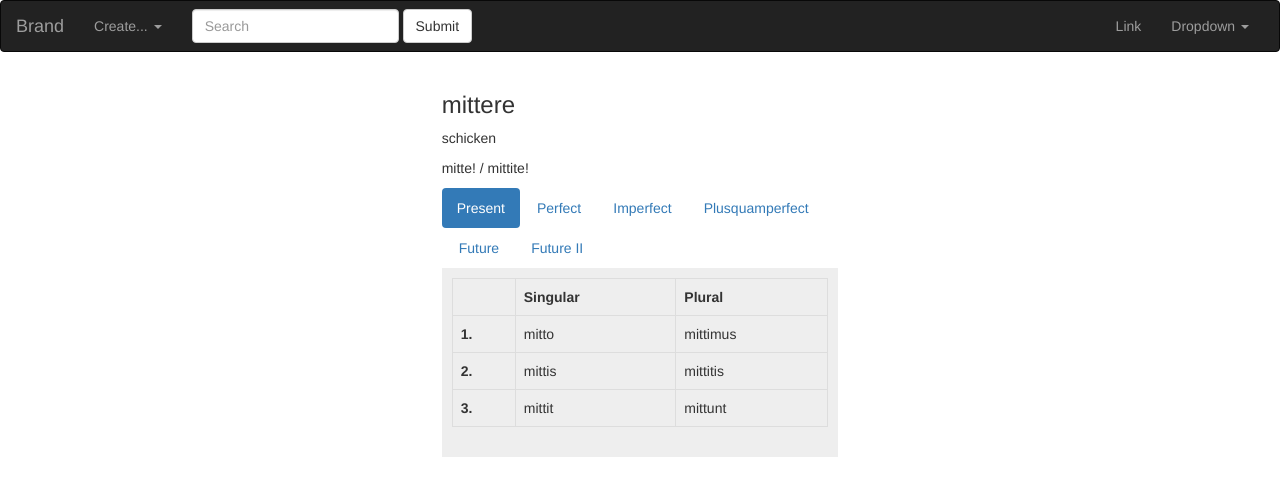
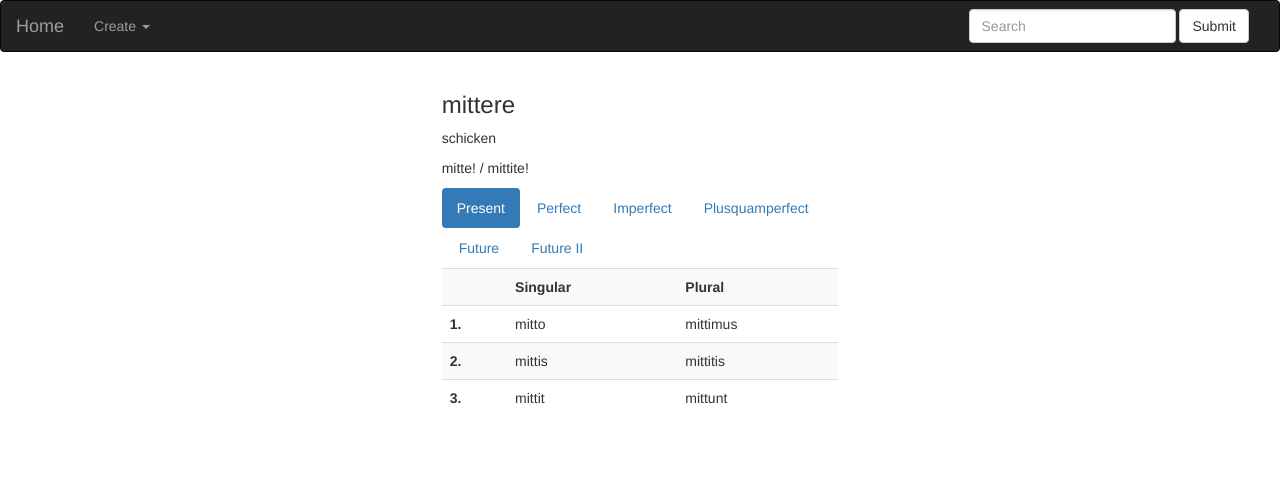
Before and after one commit to MrP01/PyLatein, a Django app: a page that uses Vokabel/templates/layout.html in a window 1280 px wide. Shown: the top 496 px of the page. Run offline with Django 3.2, Linux system fonts and the light colour scheme; data comes from the database, SQL or seed files in the repository; both versions use the stored data as it was before the commit; some libraries are stand-ins or nearby versions.

Commit message:
Some style adjustments removed redundant 'VerbEndings' and 'Conjugation' models

```diff
--- a/Vokabel/models.py
+++ b/Vokabel/models.py
@@ -23,6 +23,7 @@ class Vocable(models.Model):
 	translation=models.CharField(max_length=100)
 	class Meta:
 		abstract=True
+
 
 #################################
 #Noun
@@ -97,23 +98,6 @@ class Verb(Vocable):
 	future2_pl1=models.CharField(max_length=100)
 	future2_pl2=models.CharField(max_length=100)
 	future2_pl3=models.CharField(max_length=100)
-
-class Conjugation(models.Model):
-	id=models.CharField(max_length=5, primary_key=True)
-	description=models.CharField(max_length=100)
-	vocal=models.CharField(max_length=1)
-
-class VerbEndings(models.Model):
-	"""Contains 3 singular and 3 plural endings for a verb"""
-	id=models.CharField(max_length=5, primary_key=True)
-	description=models.CharField(max_length=100)
-
-	sg1=models.CharField(max_length=12)
-	sg2=models.CharField(max_length=12)
-	sg3=models.CharField(max_length=12)
-	pl1=models.CharField(max_length=12)
-	pl2=models.CharField(max_length=12)
-	pl3=models.CharField(max_length=12)
 
 
 #################################
--- a/Vokabel/templates/adjective_detail.html
+++ b/Vokabel/templates/adjective_detail.html
@@ -18,7 +18,7 @@
         </ul>
         <div class="tab-content">
           <div id="positive" class="tab-pane fade in active">
-            <table class="table table-bordered table-striped">
+            <table class="table table-striped table-hover">
               <tr class="info">
                 <th>Sg</th>
                 <th>Masculine</th>
@@ -106,7 +106,7 @@
             </table>
           </div>
           <div id="comparative" class="tab-pane fade">
-            <table class="table table-bordered table-striped">
+            <table class="table table-striped table-hover">
               <tr class="info">
                 <th>Sg</th>
                 <th>Masculine</th>
@@ -194,7 +194,7 @@
             </table>
           </div>
           <div id="superlative" class="tab-pane fade">
-            <table class="table table-bordered table-striped">
+            <table class="table table-striped table-hover">
               <tr class="info">
                 <th>Sg</th>
                 <th>Masculine</th>
--- a/Vokabel/templates/layout.html
+++ b/Vokabel/templates/layout.html
@@ -28,7 +28,7 @@
 	        <span class="icon-bar"></span>
 	        <span class="icon-bar"></span>
 	      </button>
-	      <a class="navbar-brand" href="{% url 'index' %}">Brand</a>
+	      <a class="navbar-brand" href="{% url 'index' %}">Home</a>
 	    </div>
 
 	    <!-- Collect the nav links, forms, and other content for toggling -->
@@ -37,7 +37,7 @@
 {#	        <li class="active"><a href="{% url 'create_noun' %}">Create Nomen<span class="sr-only">(current)</span></a></li>#}
 {#	        <li><a href="#">Link</a></li>#}
 	        <li class="dropdown">
-	          <a href="#" class="dropdown-toggle" data-toggle="dropdown" role="button" aria-haspopup="true" aria-expanded="false">Create... <span class="caret"></span></a>
+	          <a href="#" class="dropdown-toggle" data-toggle="dropdown" role="button" aria-haspopup="true" aria-expanded="false">Create <span class="caret"></span></a>
 	          <ul class="dropdown-menu">
 	            <li><a href="{% url 'create_noun' %}">Noun</a></li>
 	            <li><a href="{% url 'create_verb' %}">Verb</a></li>
@@ -50,24 +50,26 @@
 	          </ul>
 	        </li>
 	      </ul>
+	      <ul class="nav navbar-nav navbar-right">
+          <li>
             <form class="navbar-form navbar-left" role="search">
               <div class="form-group">
                 <input type="text" class="form-control" placeholder="Search">
               </div>
               <button type="submit" class="btn btn-default">Submit</button>
             </form>
-	      <ul class="nav navbar-nav navbar-right">
-	        <li><a href="#">Link</a></li>
-	        <li class="dropdown">
-	          <a href="#" class="dropdown-toggle" data-toggle="dropdown" role="button" aria-haspopup="true" aria-expanded="false">Dropdown <span class="caret"></span></a>
-	          <ul class="dropdown-menu">
-	            <li><a href="#">Action</a></li>
-	            <li><a href="#">Another action</a></li>
-	            <li><a href="#">Something else here</a></li>
-	            <li role="separator" class="divider"></li>
-                <li><a href="#">Separated link</a></li>
-	          </ul>
           </li>
+{#	        <li><a href="#">Link</a></li>#}
+{#	        <li class="dropdown">#}
+{#	          <a href="#" class="dropdown-toggle" data-toggle="dropdown" role="button" aria-haspopup="true" aria-expanded="false">Dropdown <span class="caret"></span></a>#}
+{#	          <ul class="dropdown-menu">#}
+{#	            <li><a href="#">Action</a></li>#}
+{#	            <li><a href="#">Another action</a></li>#}
+{#	            <li><a href="#">Something else here</a></li>#}
+{#	            <li role="separator" class="divider"></li>#}
+{#                <li><a href="#">Separated link</a></li>#}
+{#	          </ul>#}
+{#	        </li>#}
 	      </ul>
 	    </div><!-- /.navbar-collapse -->
 	  </div><!-- /.container-fluid -->
--- a/Vokabel/templates/noun_detail.html
+++ b/Vokabel/templates/noun_detail.html
@@ -9,7 +9,7 @@
 	<div class="col-lg-4 col-lg-offset-4 col-md-10 col-md-offset-2 col-sm-12">
 		<h3>{{ noun.sg1 }} [{{ noun.genus }}]</h3>
 		<p>{{ noun.translation }}</p>
-		<table class="table table-bordered">
+		<table class="table table-striped table-hover">
 			<tr>
 				<th></th>
 				<th>Singular</th>
--- a/Vokabel/templates/noun_form.html
+++ b/Vokabel/templates/noun_form.html
@@ -104,7 +104,7 @@
     }
   }
   function updateUI(){
-    if (["3K", "3M", "3I"].indexOf($("#declination").val()) > -1){
+    if (["3C", "3M", "3I"].indexOf($("#declination").val()) > -1){
       $("#sg1_group").removeClass("hidden");
     }
     else{
--- a/Vokabel/templates/verb_detail.html
+++ b/Vokabel/templates/verb_detail.html
@@ -20,8 +20,7 @@
     </ul>
     <div class="tab-content">
       <div id="present" class="tab-pane fade in active">
-        <div class="jumbotron" style="padding: 10px;">
-          <table class="table table-bordered">
+        <table class="table table-striped table-hover">
           <tr>
             <th></th>
             <th>Singular</th>
@@ -44,10 +43,8 @@
           </tr>
         </table>
       </div>
-      </div>
       <div id="perfect" class="tab-pane fade">
-        <div class="jumbotron" style="padding: 10px;">
-          <table class="table table-bordered">
+        <table class="table table-striped table-hover">
           <tr>
             <th></th>
             <th>Singular</th>
@@ -70,10 +67,8 @@
           </tr>
         </table>
       </div>
-      </div>
       <div id="imperfect" class="tab-pane fade">
-        <div class="jumbotron" style="padding: 10px;">
-          <table class="table table-bordered">
+        <table class="table table-striped table-hover">
           <tr>
             <th></th>
             <th>Singular</th>
@@ -96,10 +91,8 @@
           </tr>
         </table>
       </div>
-      </div>
       <div id="pluqperfect" class="tab-pane fade">
-        <div class="jumbotron" style="padding: 10px;">
-          <table class="table table-bordered">
+        <table class="table table-striped table-hover">
           <tr>
             <th></th>
             <th>Singular</th>
@@ -122,10 +115,8 @@
           </tr>
         </table>
       </div>
-      </div>
       <div id="future" class="tab-pane fade">
-        <div class="jumbotron" style="padding: 10px;">
-          <table class="table table-bordered">
+        <table class="table table-striped table-hover">
           <tr>
             <th></th>
             <th>Singular</th>
@@ -148,10 +139,8 @@
           </tr>
         </table>
       </div>
-      </div>
       <div id="future2" class="tab-pane fade">
-        <div class="jumbotron" style="padding: 10px;">
-          <table class="table table-bordered">
+        <table class="table table-striped table-hover">
           <tr>
             <th></th>
             <th>Singular</th>
@@ -176,5 +165,4 @@
       </div>
     </div>
 	</div>
-	</div>
 {% endblock %}
--- a/Vokabel/views.py
+++ b/Vokabel/views.py
@@ -22,6 +22,8 @@ class AllVoc(MultipleModelsListView):
 		"verbs": Verb.objects.all,
 		"adjectives": Adjective.objects.all
 	}
+
+# class SearchView(generic.View):
 
 class CreateNoun(generic.CreateView):
 	template_name = "noun_form.html"
```
Also changed, not shown: Vokabel/templates/index.html (+4 -4 lines), Vokabel/templates/verb_form.html (+0 -12 lines), db.sqlite3. Lines whose indentation alone changed are shown as unchanged.
